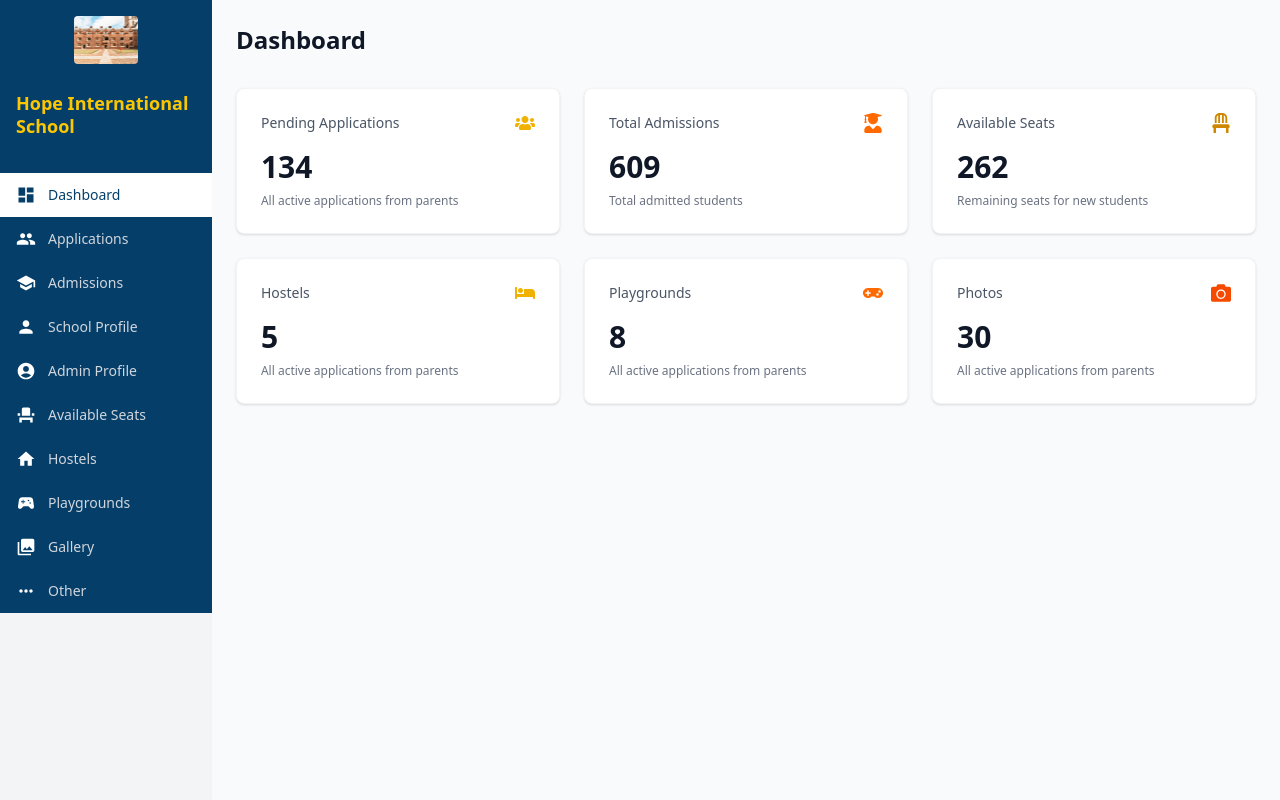
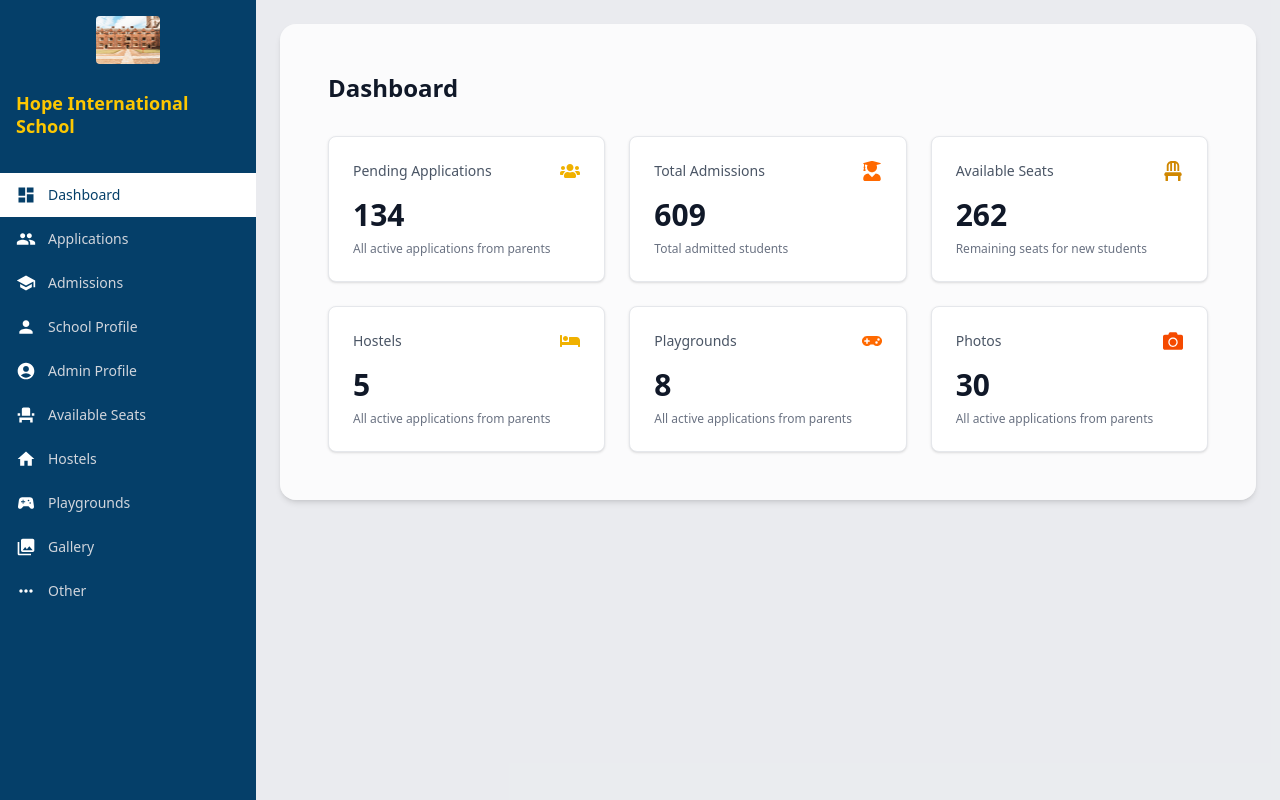
Before and after one commit to Solvit-Africa-Training-Center/InzoziSchool_Frontend, a React (Vite) app: page / in a window 1280 px wide. Built offline with nearby package versions, Linux system fonts and the light colour scheme.

Commit message:
top of right part of dashboard

```diff
--- a/src/App.tsx
+++ b/src/App.tsx
@@ -1,10 +1,8 @@
 // import { BrowserRouter } from 'react-router-dom';
 // import AppRoutes from './Routes/AppRoutes';
 
-import DashboardTopSection from './Components/dashboard/DashboardTopSection';
-import Sidebar from './Components/dashboard/Sidebar';
+import { SchoolAdminPage } from './Pages/SchoolAdminPage';
 
-// import Sidebar from './Components/dashboard/Sidebar';
 
 
 function App() {
@@ -13,12 +11,7 @@ function App() {
       {/* <BrowserRouter>
         <AppRoutes />
       </BrowserRouter> */}
-      {/* <Sidebar/> */}
-     <div className="flex min-h-screen bg-gray-100 w-full">
-  <Sidebar />          {/* Fixed width: 256px */}
-  <DashboardTopSection /> {/* Flexible width: remaining space */}
-</div>
-
+      <SchoolAdminPage/>
     </div>
   );
 }
--- a/src/Components/cards/DashboardStatCard.tsx
+++ b/src/Components/cards/DashboardStatCard.tsx
@@ -18,8 +18,7 @@ const DashboardStatCard: React.FC<DashboardStatCardProps> = ({
   iconColor = 'text-yellow-500',
   backgroundColor = 'bg-white',
 }) => (
-    <div className={`${backgroundColor} p-6 rounded-lg shadow-sm border border-gray-100 hover:shadow-md transition-shadow duration-200`}>
-      {/* Header with title and icon */}
+    <div className={`${backgroundColor} w-full p-6 rounded-lg shadow-sm  border border-[#E5E7EB] hover:shadow-md transition-shadow duration-200`}>
       <div className="flex items-center justify-between mb-4">
         <h3 className="text-sm font-medium text-gray-600 font-poppins">
           {title}
@@ -29,14 +28,12 @@ const DashboardStatCard: React.FC<DashboardStatCardProps> = ({
         </div>
       </div>
 
-      {/* Main value */}
       <div className="mb-2">
         <span className="text-3xl font-bold text-gray-900 font-poppins">
           {value}
         </span>
       </div>
 
-      {/* Subtitle/description */}
       <p className="text-xs text-gray-500 font-poppins">
         {subtitle}
       </p>
--- a/src/Components/dashboard/DashboardTopSection.tsx
+++ b/src/Components/dashboard/DashboardTopSection.tsx
@@ -1,4 +1,3 @@
-// src/Components/DashboardTopSection.tsx
 import React from 'react';
 import {
   FaUsers,
@@ -57,15 +56,13 @@ const DashboardTopSection: React.FC = () => {
   ];
 
   return (
-    <div className="p-6 bg-gray-50 w-full">
-      {/* Header */}
+    <div className="p-6  w-full">
       <div className="mb-8">
         <h1 className="text-2xl font-bold text-gray-900 font-poppins">
           Dashboard
         </h1>
       </div>
 
-      {/* Stats Grid */}
       <div className="grid grid-cols-1 md:grid-cols-2 lg:grid-cols-3 gap-6">
         {stats.map((stat, index) => (
           <DashboardStatCard
--- a/src/Components/dashboard/Sidebar.tsx
+++ b/src/Components/dashboard/Sidebar.tsx
@@ -16,6 +16,7 @@ const Sidebar = ({
   schoolImage ='/images/school.png',
   activeItem ='Dashboard',
   className = '',
+  onClose = () => {},
 }) => {
 
   const sidebarItems = [
@@ -34,7 +35,7 @@ const Sidebar = ({
 
 
   return (
-    <div className={`w-64 bg-primary-color text-white h-full flex flex-col ${className}`}>
+    <div className={`fixed w-64 bg-primary-color text-white h-full flex flex-col ${className}`}>
       <div className="p-4 flex items-center justify-center bg-primary-color">
         <img
           src={schoolImage}
@@ -61,6 +62,7 @@ const Sidebar = ({
               className={`flex items-center px-4 py-3 cursor-pointer hover:bg-white hover:text-primary-color transition-all duration-200 relative group ${
                 isActive ? 'bg-white hover:bg-white hover:text-primary-color text-primary-color' : ''
               }`}
+              onClick={onClose}
             >
               {isActive && (
                 <div className="absolute right-0 top-0 bottom-0 w-1 bg-white"></div>
--- /dev/null
+++ b/src/Pages/SchoolAdminPage.tsx
@@ -0,0 +1,15 @@
+import Sidebar from '../Components/dashboard/Sidebar';
+import DashboardTopSection from '../Components/dashboard/DashboardTopSection';
+
+export const SchoolAdminPage = () => (
+  <div className="min-h-screen flex">
+    <Sidebar />
+
+    <div className="flex-1 bg-[#E5E7EB]/80 ml-64 p-6">
+      {/* Wrapper stays opaque white */}
+      <div className="bg-white/80 rounded-2xl shadow-md p-6">
+        <DashboardTopSection />
+      </div>
+    </div>
+  </div>
+);
```
